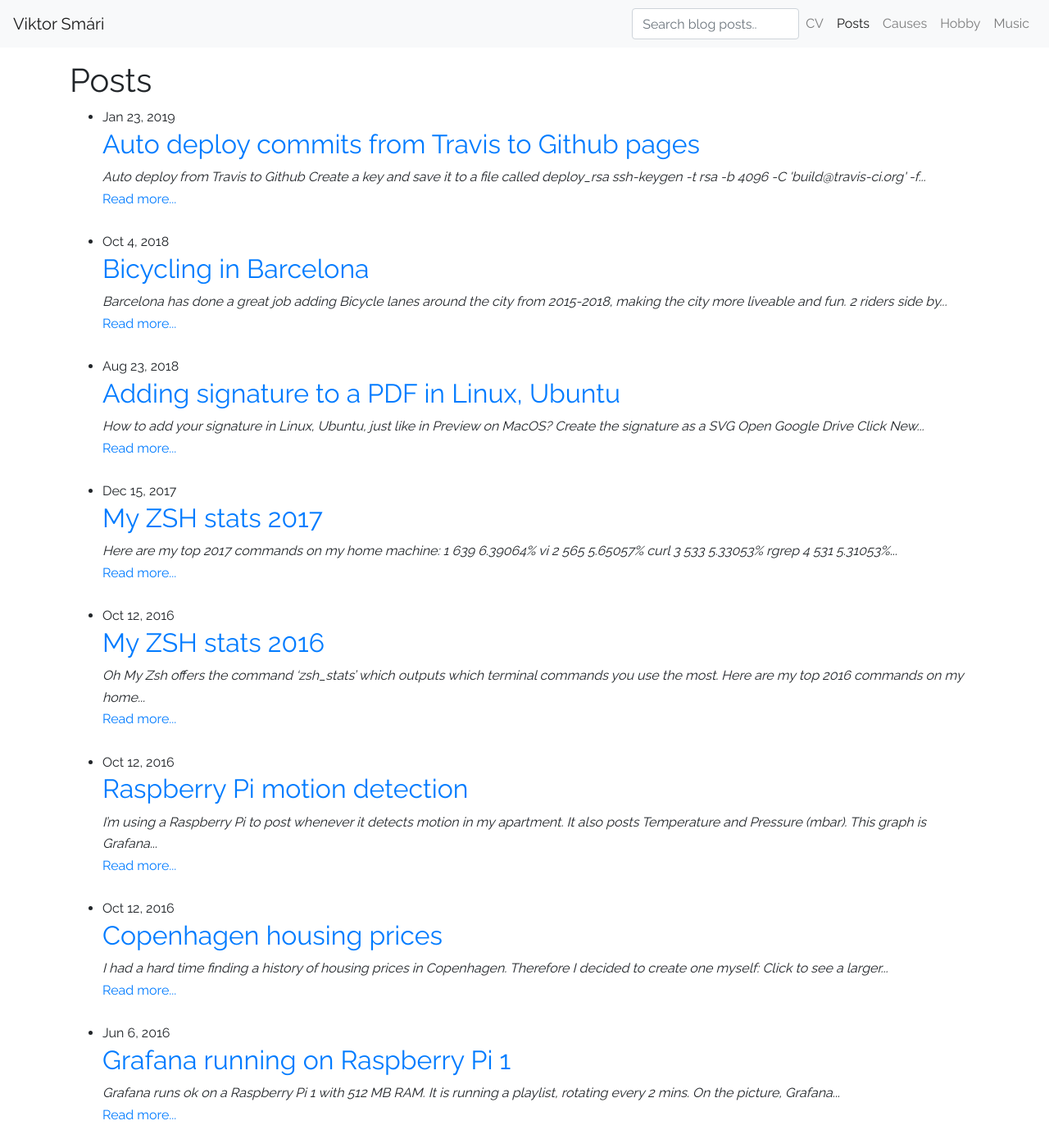
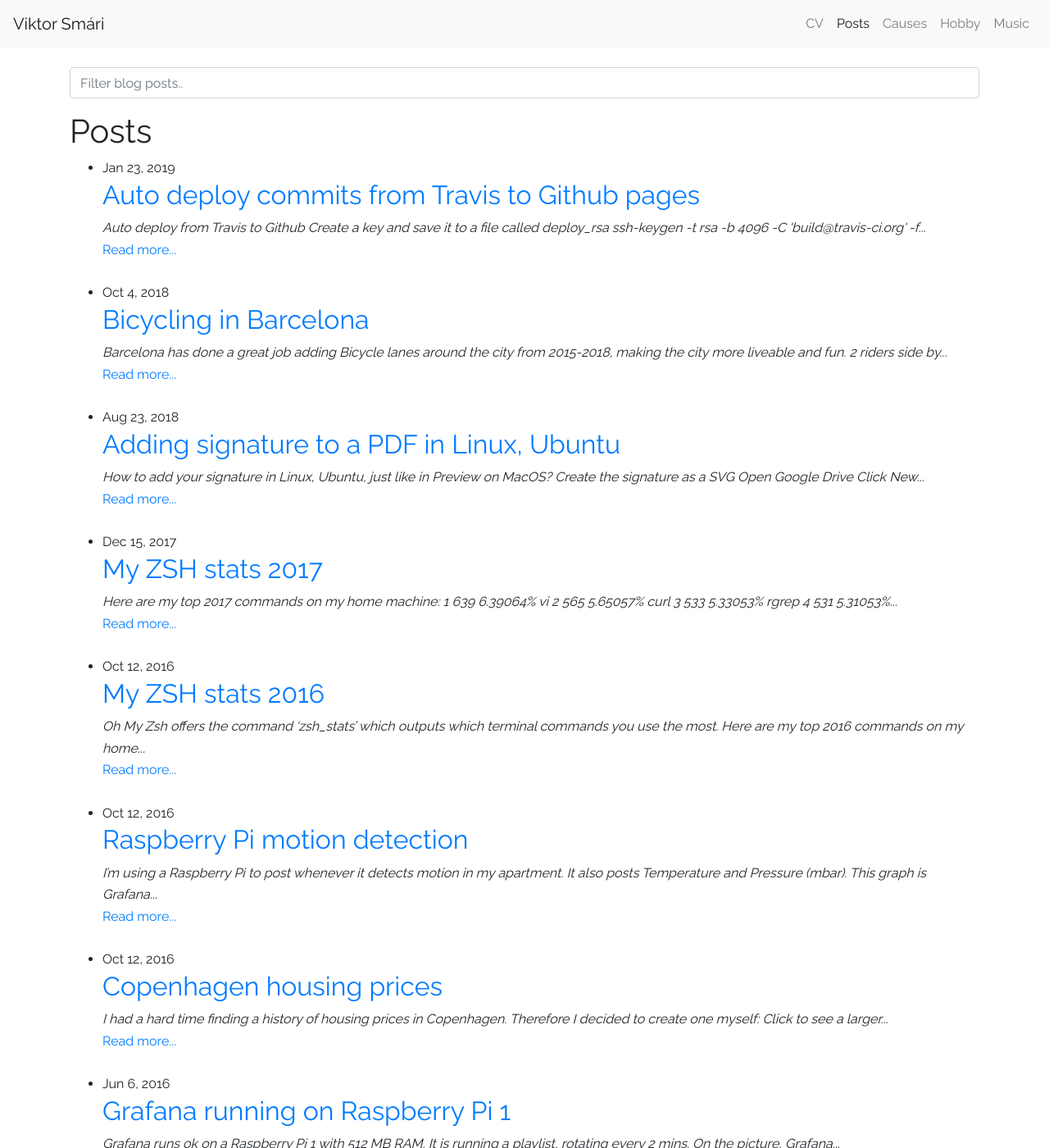
Before and after one commit to viktorsmari/viktorsmari.github.io, a Jekyll site: the page built from posts.html, in a window 1280 px wide and 1400 px high. Shown: the whole window at 82% size. Built offline with Jekyll 4.4.1, drawn with Linux system fonts in a browser that asks for light colours; comment, search, counter and statistics services are not loaded.

Commit message:
Search and filter

```diff
--- a/_includes/header.html
+++ b/_includes/header.html
@@ -11,7 +11,6 @@
   <div class="collapse navbar-collapse" id="navbarSupportedContent">
     <form class="form-inline ml-auto">
       <div class="gcse-search"></div>
-      <input class="form-control" type="text" id="search-input" placeholder="Search blog posts..">
     </form>
     <ul class="navbar-nav">
 
--- a/_layouts/default.html
+++ b/_layouts/default.html
@@ -7,7 +7,6 @@
 
     {%- include header.html -%}
 
-    <ul id="results-container" class="bg-light"></ul>
     <main class="container" aria-label="Content">
       {{ content }}
     </main>
--- a/assets/viktor.scss
+++ b/assets/viktor.scss
@@ -25,3 +25,7 @@ strong{
 pre{
   background: #262626;
 }
+
+.cse .gsc-control-cse, .gsc-control-cse{
+  padding: 0px 20px 0px 0px !important;
+}
--- a/posts.html
+++ b/posts.html
@@ -5,6 +5,9 @@ layout: default
 ---
 
 <div class="home">
+
+  <input class="form-control mt-4" type="text" id="search-input" placeholder="Filter blog posts..">
+  <ul id="results-container" class=""></ul>
 
   <h1 class="page-heading">Posts</h1>
 
```
